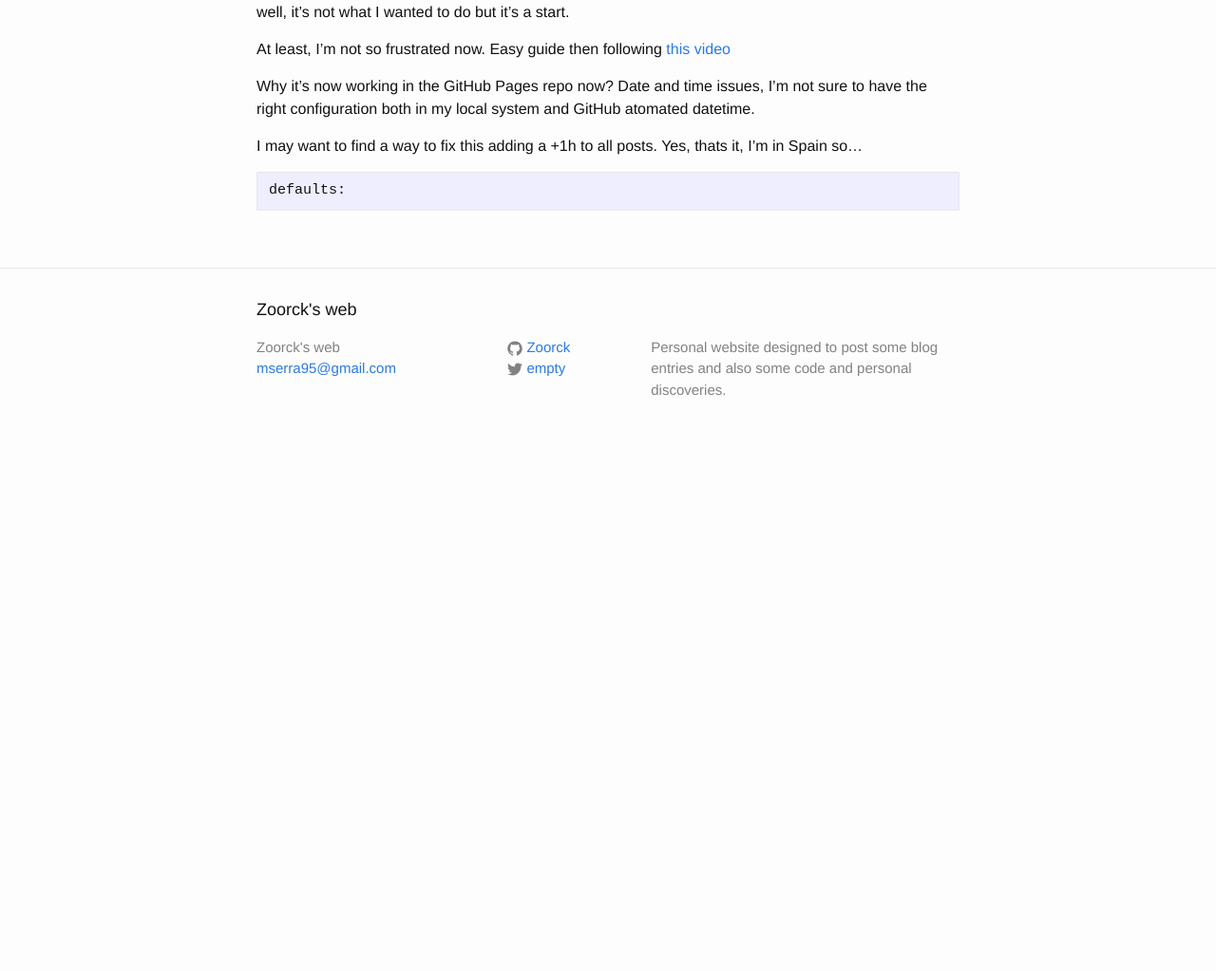
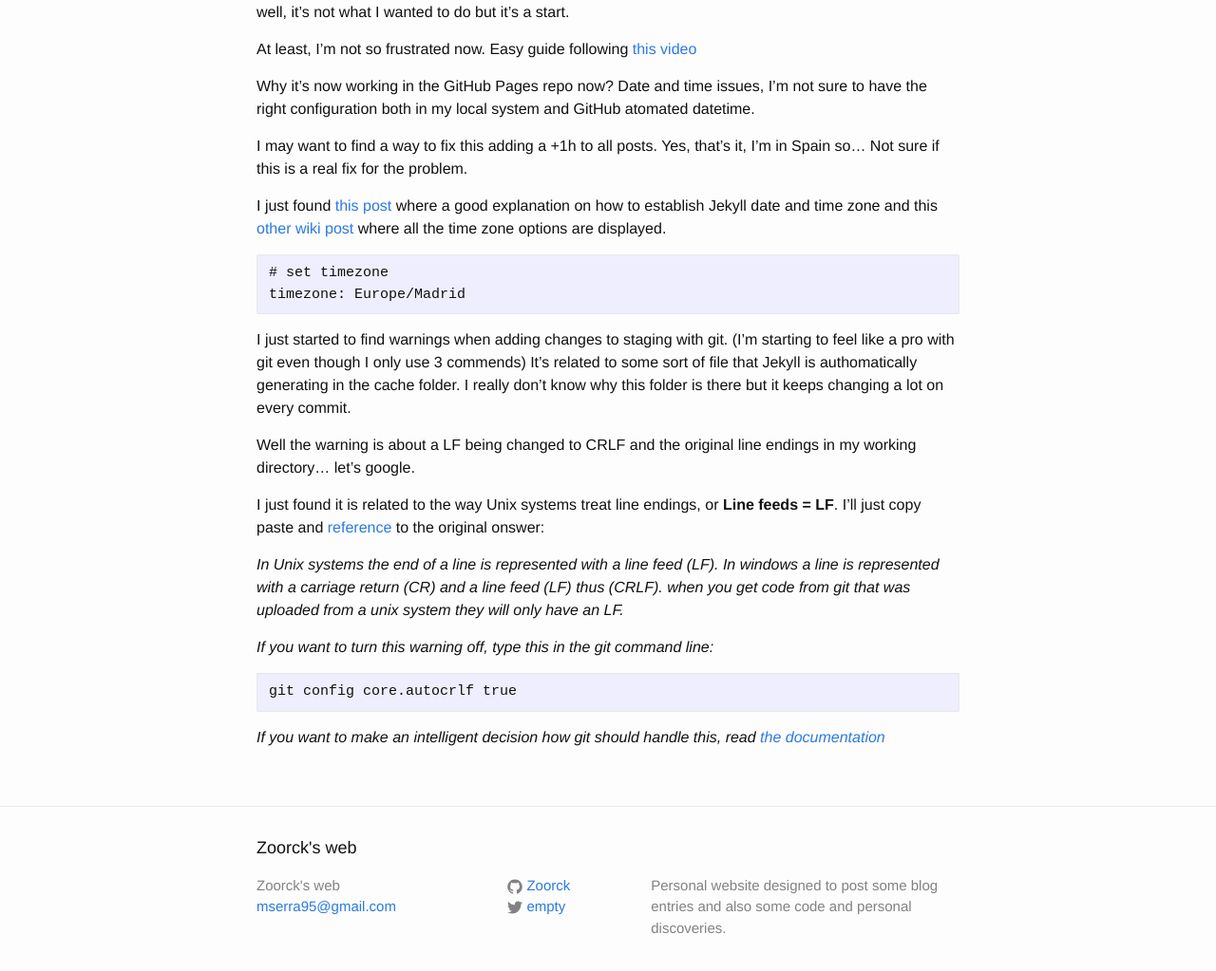
Before and after one commit to Zoorck/zoorck.github.io, a Jekyll site: the page built from _posts/2019-10-05-guide-time.markdown, in a window 1280 px wide and 1400 px high, scrolled down 274 px. Shown: the part 351-1374 px from the top of the window at 95% size. Built offline with Jekyll 4.4.1, drawn with Linux system fonts in a browser that asks for light colours; before the commit the page ends 1107 px from its top, so only the background shows below that.

Commit message:
Warnings and timezone edited

````diff
--- a/_config.yml
+++ b/_config.yml
@@ -16,6 +16,9 @@ url: "https://zoorck.github.io" # the base hostname & protocol for your site
 twitter_username: empty
 github_username:  Zoorck
 
+# set timezone
+timezone: Europe/Madrid
+
 # Build settings
 theme: minima
 plugins:
--- a/_posts/2019-10-05-guide-time.markdown
+++ b/_posts/2019-10-05-guide-time.markdown
@@ -11,14 +11,33 @@ After reading [Creating and Hosting a Personal Site on GitHub][cayman] i just un
 
 I found this image and it looks like we can store images over the internet but not in the local Repo... well, it's not what I wanted to do but it's a start.
 
-At least, I'm not so frustrated now. Easy guide then following [this video](https://www.youtube.com/watch?v=afFb_DcBBdA)
+At least, I'm not so frustrated now. Easy guide following [this video](https://www.youtube.com/watch?v=afFb_DcBBdA)
 
 Why it's now working in the GitHub Pages repo now? Date and time issues, I'm not sure to have the right configuration both in my local system and GitHub atomated datetime.
 
-I may want to find a way to fix this adding a +1h to all posts. Yes, thats it, I'm in Spain so...
+I may want to find a way to fix this adding a +1h to all posts. Yes, that's it, I'm in Spain so... Not sure if this is a real fix for the problem.
+
+I just found [this post](https://mehmandarov.com/jekyll-content-on-time/) where a good explanation on how to establish Jekyll date and time zone and this [other wiki post](https://en.wikipedia.org/wiki/List_of_tz_database_time_zones) where all the time zone options are displayed.
 
 ```
-defaults:
+# set timezone
+timezone: Europe/Madrid
 ```
 
+I just started to find warnings when adding changes to staging with git. (I'm starting to feel like a pro with git even though I only use 3 commends) It's related to some sort of file that Jekyll is authomatically generating in the cache folder. I really don't know why this folder is there but it keeps changing a lot on every commit.
+
+Well the warning is about a LF being changed to CRLF and the original line endings in my working directory... let's google.
+
+I just found it is related to the way Unix systems treat line endings, or **Line feeds = LF**. I'll just copy paste and [reference](https://stackoverflow.com/questions/5834014/lf-will-be-replaced-by-crlf-in-git-what-is-that-and-is-it-important) to the original onswer:
+
+_In Unix systems the end of a line is represented with a line feed (LF). In windows a line is represented with a carriage return (CR) and a line feed (LF) thus (CRLF). when you get code from git that was uploaded from a unix system they will only have an LF._
+
+_If you want to turn this warning off, type this in the git command line:_
+```
+git config core.autocrlf true
+```
+_If you want to make an intelligent decision how git should handle this, read [the documentation](https://git-scm.com/book/en/v2/Customizing-Git-Git-Configuration#Formatting-and-Whitespace)_
+
+
+
 [cayman]: https://github.com/pages-themes/cayman
````
Also changed, not shown: other parts of _posts/2019-10-05-guide-time.markdown (+1 -1 lines).
